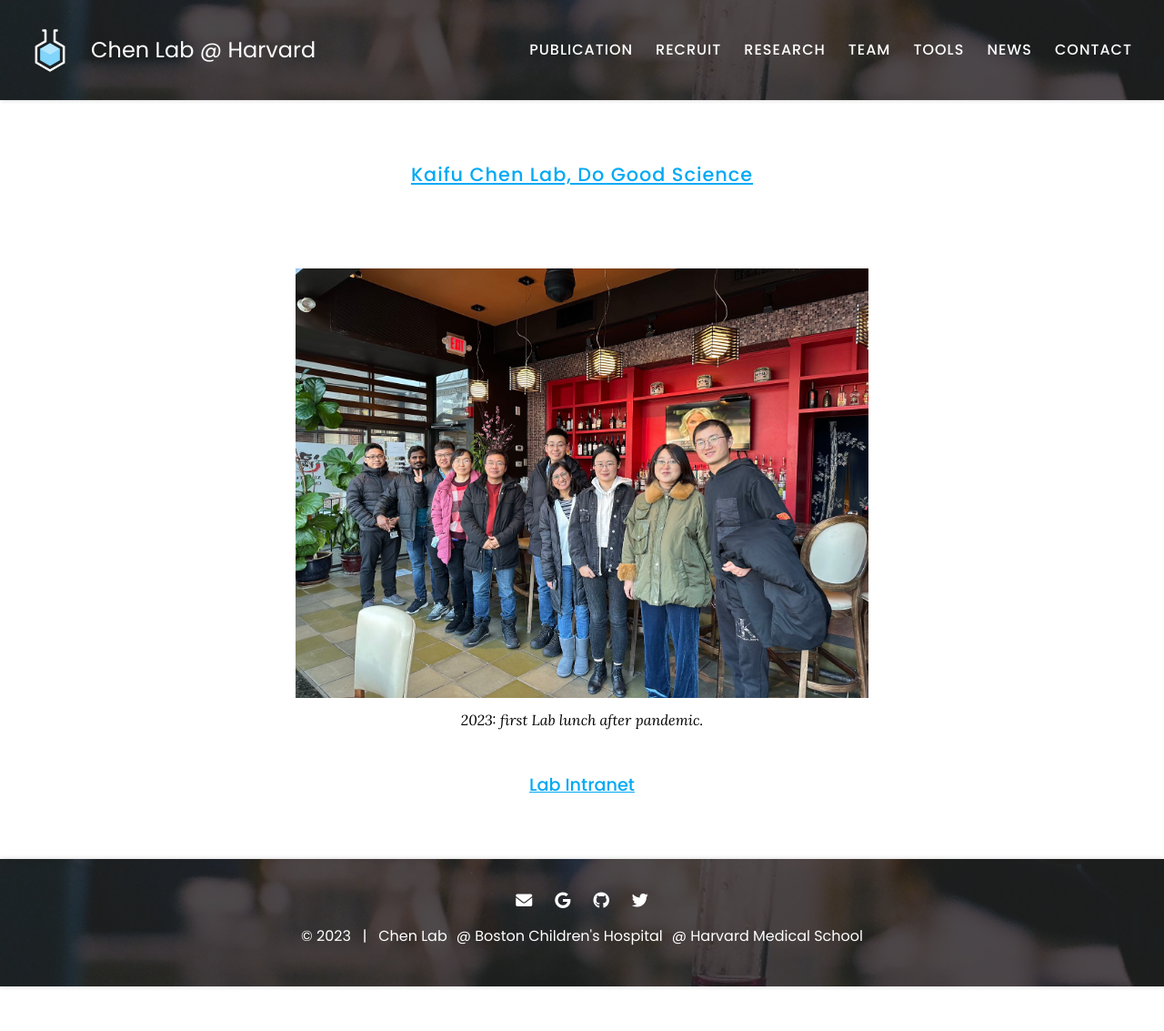
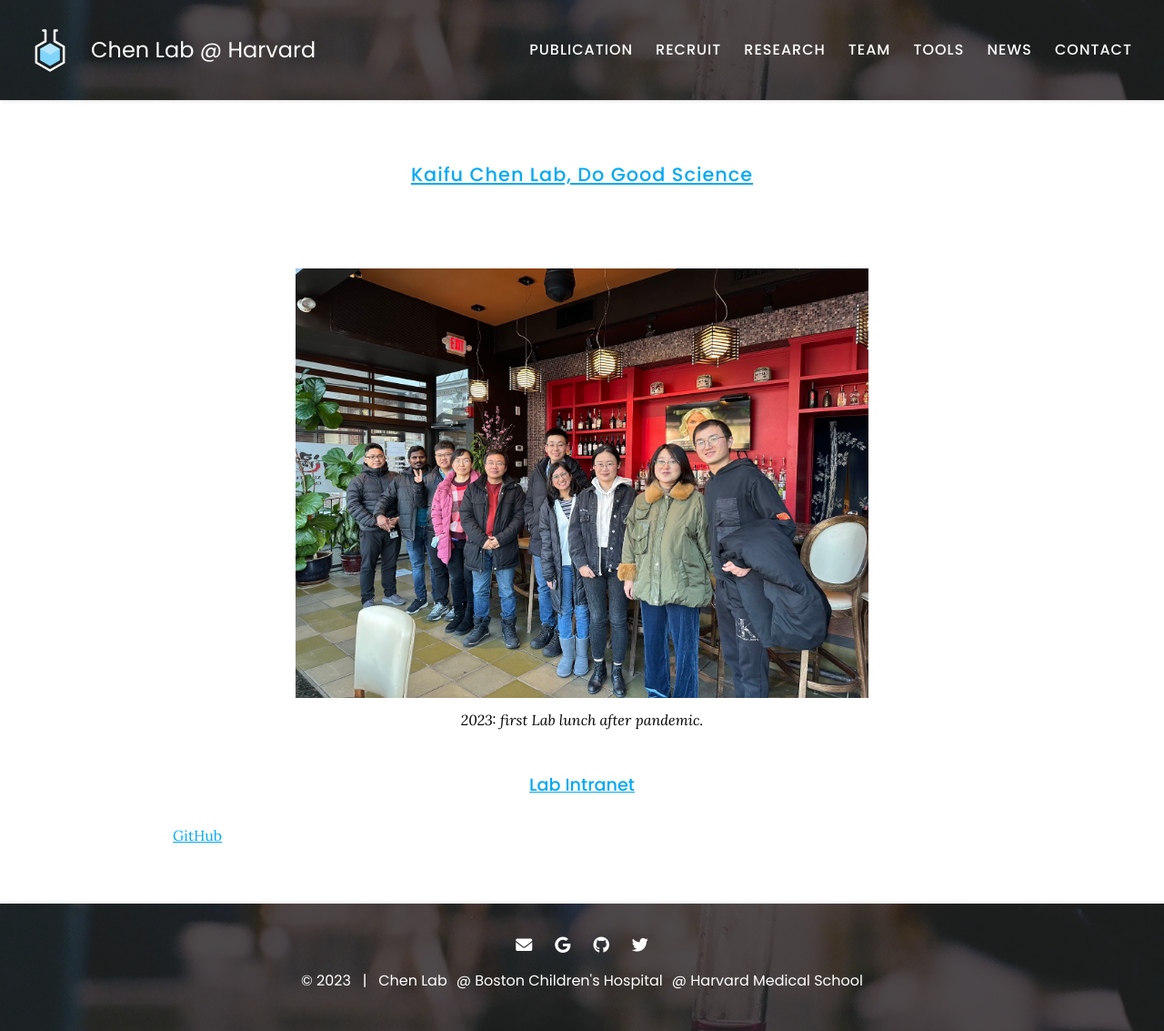
Before and after one commit to kaifuchenlab/kaifuchenlab.github.io, a Jekyll site: the page built from index.md, in a window 1280 px wide. Shown: the whole page at 91% size. Built offline with Jekyll 4.4.1, drawn with Linux system fonts in a browser that asks for light colours; before the commit the page ends 1084 px from its top, so only the background shows below that.

Commit message:
Update index.md

```diff
--- a/index.md
+++ b/index.md
@@ -19,3 +19,5 @@ title: Home
 %}
 
 ### [Lab Intranet](https://sites.google.com/site/superchenlab/)
+
+[GitHub](https://github.com/kaifuchenlab/kaifuchenlab.github.io)
```
